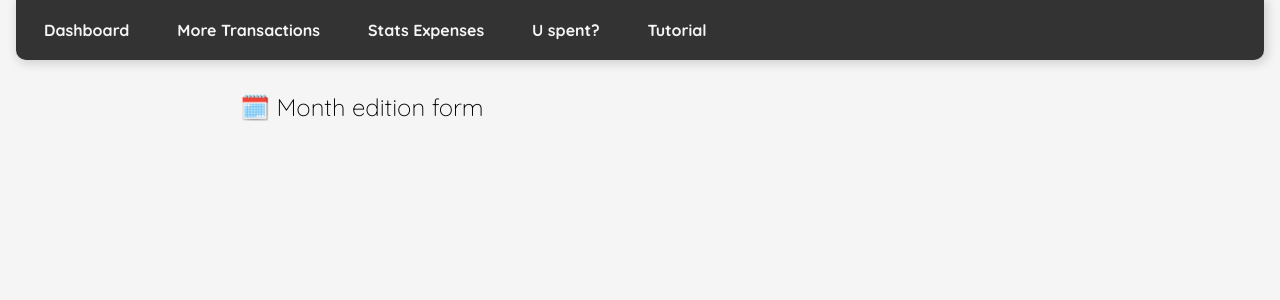
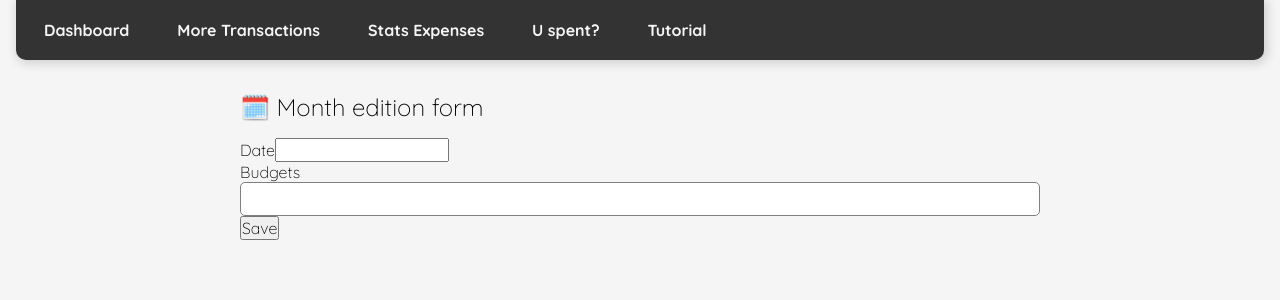
Before and after one commit to kevinvanphavong/han_app, a PHP site: template templates/month/edit.html.twig in a window 1280 px wide. Shown: the top 300 px of the page. Run offline with PHP 8.4, Linux system fonts and the light colour scheme; the template is opened without the code that fills it, so the values that code supplies are empty; form fields are guessed from the names that the template uses; style sheets or scripts are compiled from the project's sources; some libraries are stand-ins or nearby versions; some web fonts are replaced.

Commit message:
feat(month): show budgets choices into month form

```diff
--- a/src/Controller/DashboardController.php
+++ b/src/Controller/DashboardController.php
@@ -65,7 +65,9 @@ class DashboardController extends AbstractController
     #[Route('/form/creation', name: 'creation_form_page')]
     public function creation(Request $request): Response{
         $entityManager = $this->managerRegistry->getManager();
-        $monthForm = $this->createForm(MonthType::class);
+        $monthForm = $this->createForm(MonthType::class, new Month(), [
+            'budgets' => $this->budgetRepository->findBy(['user' => $this->getUser()])
+        ]);
         $monthForm->handleRequest($request);
         $budgetForm = $this->createForm(BudgetType::class);
         $budgetForm->handleRequest($request);
--- a/src/Controller/MonthController.php
+++ b/src/Controller/MonthController.php
@@ -3,6 +3,7 @@
 namespace App\Controller;
 
 use App\Form\MonthType;
+use App\Repository\BudgetRepository;
 use App\Repository\MonthRepository;
 use App\Repository\TransactionRepository;
 use Doctrine\Persistence\ManagerRegistry;
@@ -16,6 +17,7 @@ class MonthController extends AbstractController
     public function __construct(
        private ManagerRegistry $managerRegistry,
        private MonthRepository $monthRepository,
+       private BudgetRepository $budgetRepository,
        private TransactionRepository $transactionRepository,
     ) {}
     #[Route('/month/{id}/delete', name: 'month_delete_action')]
@@ -43,7 +45,9 @@ class MonthController extends AbstractController
     public function editMonth(Request $request, $id): Response
     {
         $month = $this->monthRepository->find($id);
-        $monthForm = $this->createForm(MonthType::class, $month);
+        $monthForm = $this->createForm(MonthType::class, $month, [
+            'budgets' => $this->budgetRepository->findBy(['user' => $this->getUser()])
+        ]);
         $monthForm->handleRequest($request);
 
         if ($monthForm->isSubmitted() && $monthForm->isValid()) {
--- a/templates/month/_form.html.twig
+++ b/templates/month/_form.html.twig
@@ -1,5 +1,53 @@
 {% block monthForm %}
     <h2>{{ titleForm }}</h2>
     {{ form_start(monthForm) }}
+        {{ form_row(monthForm.date) }}
+
+
+        {{ form_label(monthForm.budgets) }}
+        <div class="month-form-row__input-budgets">
+            {% for choice in monthForm.budgets %}
+                <div class="budget-choice">
+                    {{ form_widget(choice) }}
+                    {{ form_label(choice) }}
+                </div>
+            {% endfor %}
+        </div>
+
+
+        {{ form_row(monthForm.save) }}
     {{ form_end(monthForm) }}
+
+    <style>
+        .month-form-row__input-budgets {
+            background-color: white;
+            display: flex;
+            grid-gap: 1em;
+            padding: 1em;
+            border-radius: 5px;
+            border: 1px solid grey;
+        }
+
+        .budget-choice {
+            position: relative;
+        }
+        .budget-choice label {
+            cursor: pointer;
+        }
+        .budget-choice input {
+            position: absolute;
+            transform: translateX(100%);
+            z-index: -1;
+        }
+
+        .month-form-row__input-budgets label {
+            padding: 0.3em 0.7em;
+            border-radius: 30px;
+            color: whitesmoke;
+            background: grey;
+        }
+        .month-form-row__input-budgets input[checked="checked"]+label {
+            background: forestgreen;
+        }
+    </style>
 {% endblock monthForm %}
```
Also changed, not shown: src/Form/MonthType.php (+17 -8 lines).
